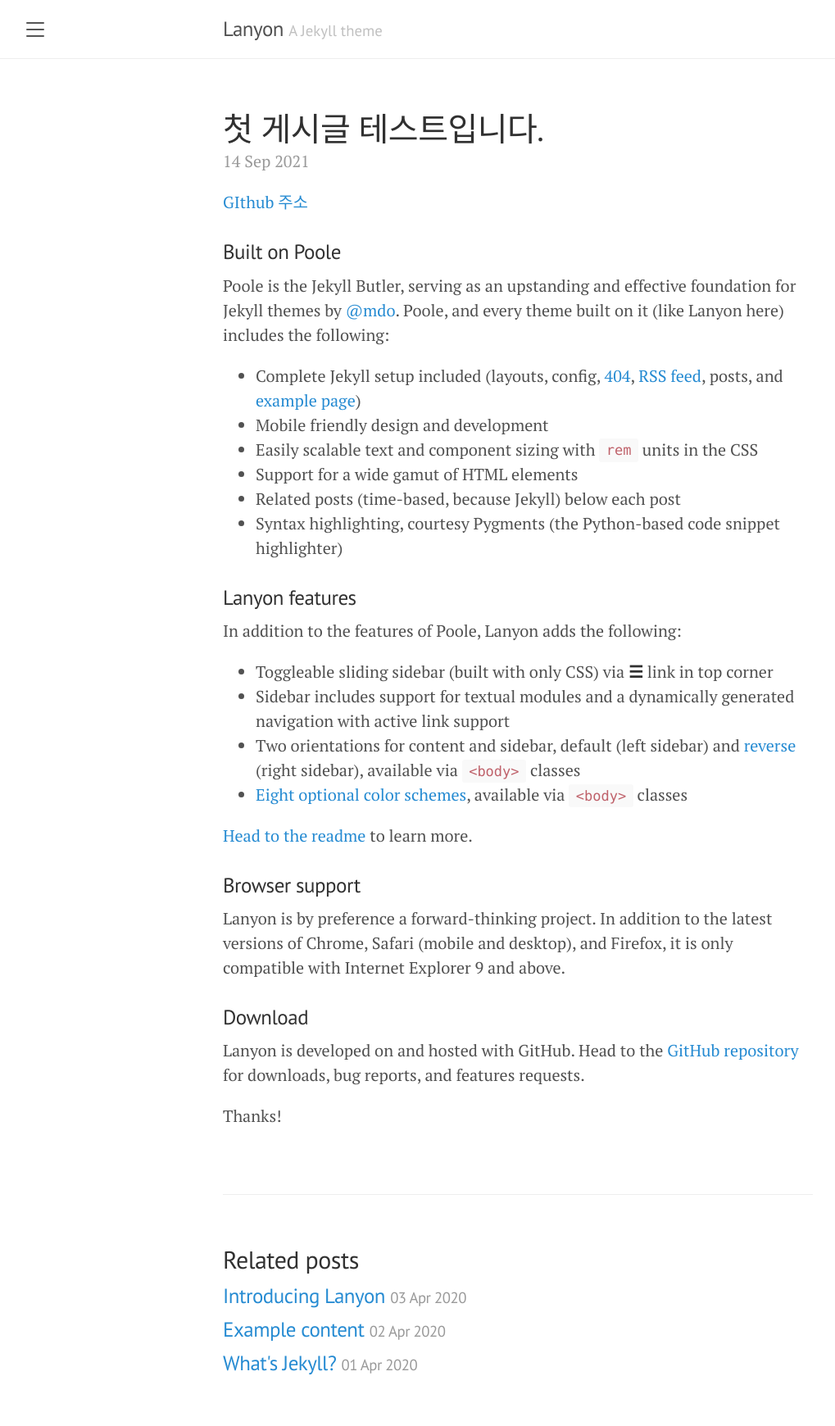
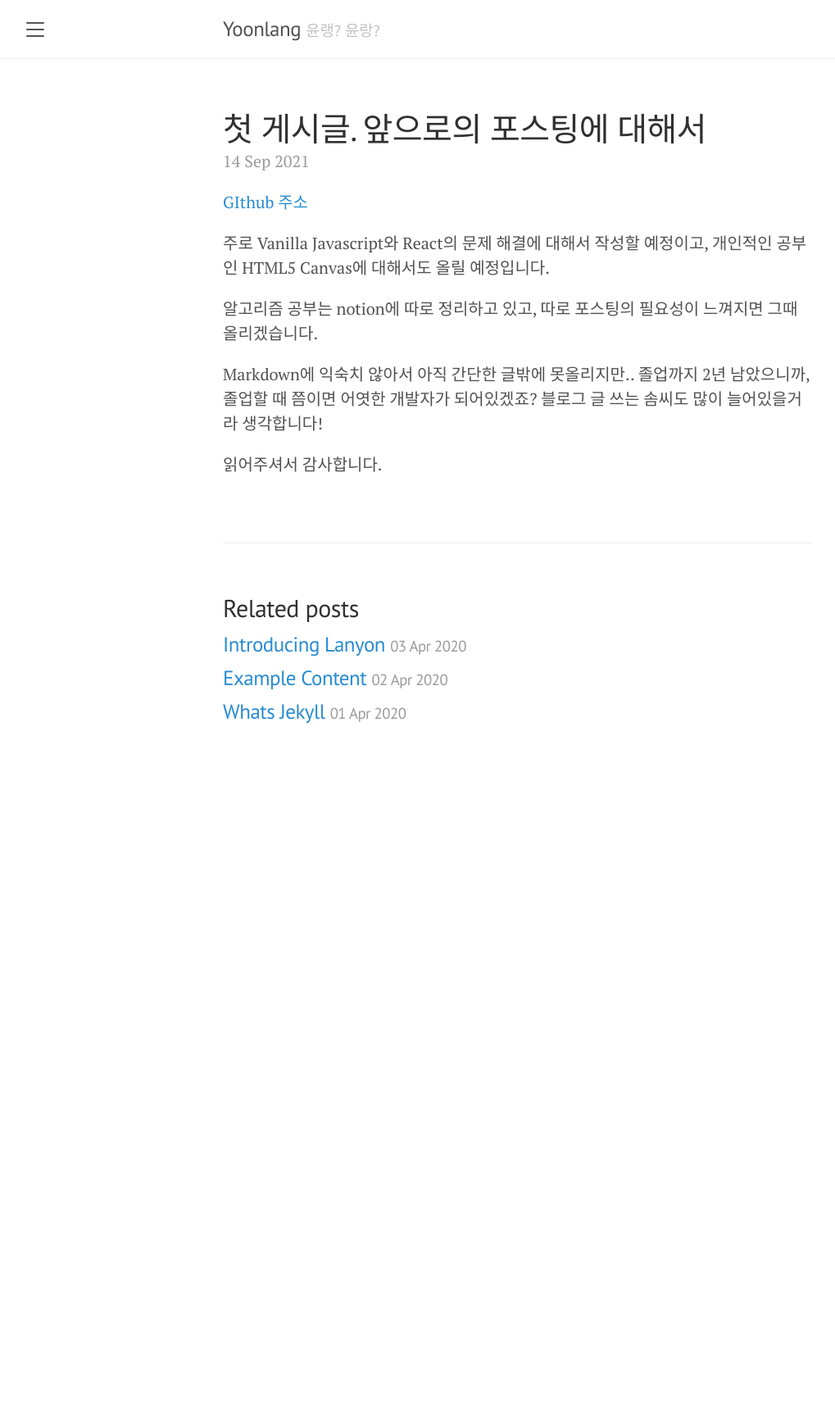
Before and after one commit to Yoonlang/Yoonlang.github.io, a Jekyll site: the page built from _posts/2021-09-14-test.md, in a window 1280 px wide. Shown: the whole page at 82% size, without its empty margins (8-1027 px from the left). Built offline with Jekyll 4.4.1, drawn with Linux system fonts in a browser that asks for light colours; after the commit the page ends 945 px from its top, so only the background shows below that.

Commit message:
Update new post

```diff
--- a/_layouts/default.html
+++ b/_layouts/default.html
@@ -13,8 +13,8 @@
       <div class="masthead">
         <div class="container">
           <h3 class="masthead-title">
-            <a href="{{ site.baseurl }}/" title="Home">{{ site.title }}</a>
-            <small>{{ site.tagline }}</small>
+            <a href="https://yoonlang.github.io" title="Home">Yoonlang</a>
+            <small>윤랭? 윤랑?</small>
           </h3>
         </div>
       </div>
--- a/_posts/2021-09-14-test.md
+++ b/_posts/2021-09-14-test.md
@@ -1,38 +1,17 @@
 ---
 layout: post
-title: 첫 게시글 테스트입니다.
+title: 첫 게시글. 앞으로의 포스팅에 대해서
 ---
 
 [GIthub 주소](https://github.com/Yoonlang)
 
-### Built on Poole
+주로 Vanilla Javascript와 React의 문제 해결에 대해서 작성할 예정이고,
+개인적인 공부인 HTML5 Canvas에 대해서도 올릴 예정입니다.
 
-Poole is the Jekyll Butler, serving as an upstanding and effective foundation for Jekyll themes by [@mdo](https://twitter.com/mdo). Poole, and every theme built on it (like Lanyon here) includes the following:
+알고리즘 공부는 notion에 따로 정리하고 있고, 따로 포스팅의 필요성이 느껴지면 그때 올리겠습니다.
 
-- Complete Jekyll setup included (layouts, config, [404](/404), [RSS feed](/atom.xml), posts, and [example page](/about))
-- Mobile friendly design and development
-- Easily scalable text and component sizing with `rem` units in the CSS
-- Support for a wide gamut of HTML elements
-- Related posts (time-based, because Jekyll) below each post
-- Syntax highlighting, courtesy Pygments (the Python-based code snippet highlighter)
+Markdown에 익숙치 않아서 아직 간단한 글밖에 못올리지만..
+졸업까지 2년 남았으니까, 졸업할 때 쯤이면 어엿한 개발자가 되어있겠죠?
+블로그 글 쓰는 솜씨도 많이 늘어있을거라 생각합니다!
 
-### Lanyon features
-
-In addition to the features of Poole, Lanyon adds the following:
-
-- Toggleable sliding sidebar (built with only CSS) via **☰** link in top corner
-- Sidebar includes support for textual modules and a dynamically generated navigation with active link support
-- Two orientations for content and sidebar, default (left sidebar) and [reverse](https://github.com/poole/lanyon#reverse-layout) (right sidebar), available via `<body>` classes
-- [Eight optional color schemes](https://github.com/poole/lanyon#themes), available via `<body>` classes
-
-[Head to the readme](https://github.com/poole/lanyon#readme) to learn more.
-
-### Browser support
-
-Lanyon is by preference a forward-thinking project. In addition to the latest versions of Chrome, Safari (mobile and desktop), and Firefox, it is only compatible with Internet Explorer 9 and above.
-
-### Download
-
-Lanyon is developed on and hosted with GitHub. Head to the <a href="https://github.com/poole/lanyon">GitHub repository</a> for downloads, bug reports, and features requests.
-
-Thanks!
+읽어주셔서 감사합니다.
```
Also changed, not shown: _posts/2020-04-01-whats-jekyll.md (+2 -2 lines), _posts/2020-04-02-example-content.md (+2 -2 lines), _posts/2020-04-03-introducing-lanyon.md (+2 -2 lines), README.md.
